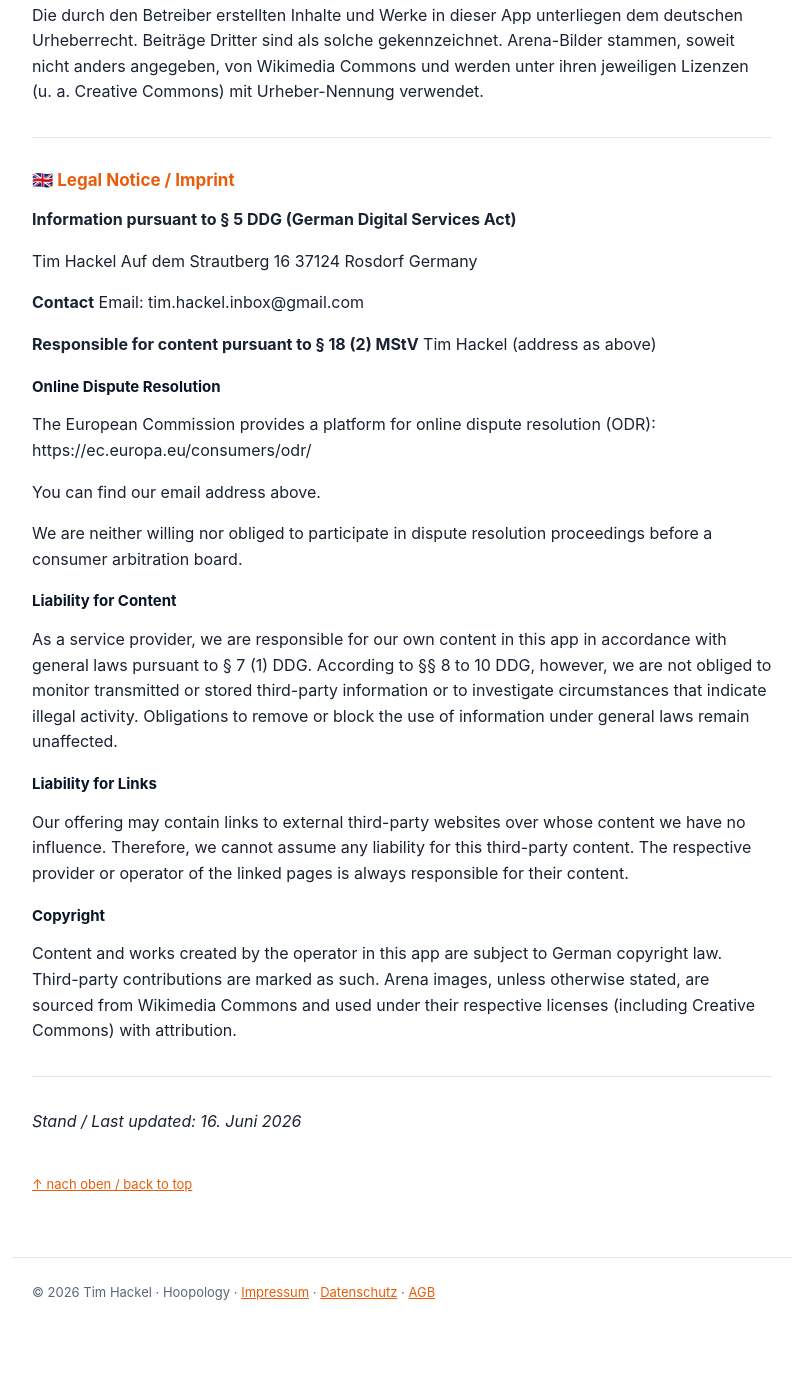
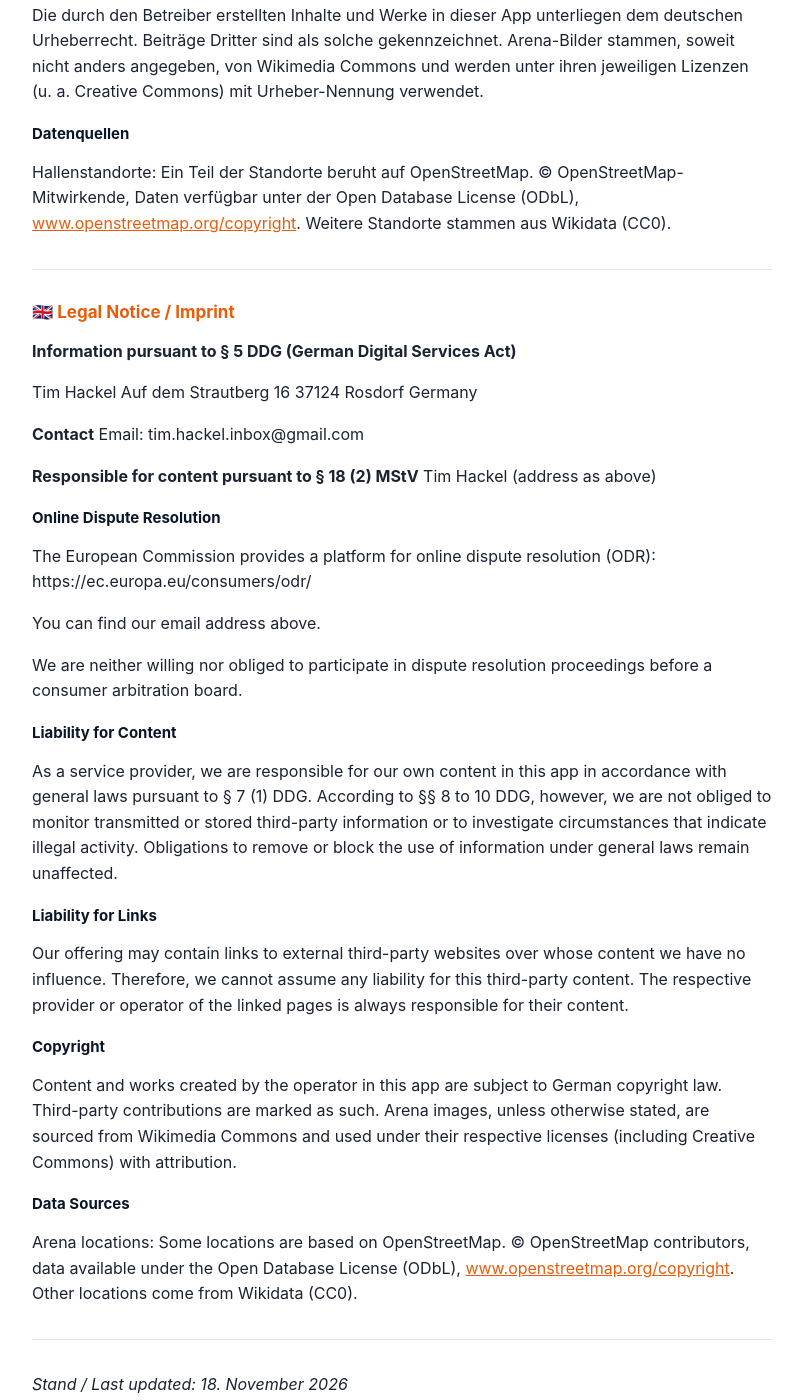
Before and after one commit to timhackelinbox-star/hoopology-legal, a plain HTML site: page imprint.html in a window 1280 px wide. Shown: the part 1039-2439 px from the top of the page, without its empty margins (238-1040 px from the left). Before the commit the page ends 2366 px from the top, so only its background shows below. Drawn offline with Linux system fonts and the light colour scheme.

Commit message:
docs: data sources in the imprint, Sentry entry in the privacy policy
Imprint (DE and EN): new section "Datenquellen" / "Data Sources" after
"Urheberrecht" / "Copyright": some arena locations are based on
OpenStreetMap (ODbL attribution with a link to
openstreetmap.org/copyright), the others come from Wikidata (CC0), as
the app shows them since build 18. The sentence on arena images stays.

Privacy policy, section 4, Sentry (DE and EN): a pseudonymous device
identifier besides the installation identifier; internal identifiers in
accessed addresses replaced by placeholders; no name or email address
and, in the current app version, no search terms or location data;
builds up to 17 may still send search terms, location data, internal
identifiers and the username shown in the block dialog, which Sentry
removes or replaces on receipt, before storage; no IP addresses stored;
error data deleted after 90 days at the latest. Section 6: Sentry at
most 90 days. Last updated: 18 November 2026 on both pages.

Co-Authored-By: Claude Opus 5.5 <noreply@anthropic.com>

```diff
--- a/imprint.html
+++ b/imprint.html
@@ -77,6 +77,8 @@ Tim Hackel (Anschrift wie oben)</p>
 <p>Unser Angebot enthält gegebenenfalls Links zu externen Websites Dritter, auf deren Inhalte wir keinen Einfluss haben. Deshalb können wir für diese fremden Inhalte auch keine Gewähr übernehmen. Für die Inhalte der verlinkten Seiten ist stets der jeweilige Anbieter oder Betreiber der Seiten verantwortlich.</p>
 <h3 id="urheberrecht">Urheberrecht</h3>
 <p>Die durch den Betreiber erstellten Inhalte und Werke in dieser App unterliegen dem deutschen Urheberrecht. Beiträge Dritter sind als solche gekennzeichnet. Arena-Bilder stammen, soweit nicht anders angegeben, von Wikimedia Commons und werden unter ihren jeweiligen Lizenzen (u. a. Creative Commons) mit Urheber-Nennung verwendet.</p>
+<h3 id="datenquellen">Datenquellen</h3>
+<p>Hallenstandorte: Ein Teil der Standorte beruht auf OpenStreetMap. © OpenStreetMap-Mitwirkende, Daten verfügbar unter der Open Database License (ODbL), <a href="https://www.openstreetmap.org/copyright">www.openstreetmap.org/copyright</a>. Weitere Standorte stammen aus Wikidata (CC0).</p>
 <hr />
 <h2 id="en" data-orig="legal-notice-imprint">🇬🇧 Legal Notice / Imprint</h2>
 <p><strong>Information pursuant to § 5 DDG (German Digital Services Act)</strong></p>
@@ -98,8 +100,10 @@ Tim Hackel (address as above)</p>
 <p>Our offering may contain links to external third-party websites over whose content we have no influence. Therefore, we cannot assume any liability for this third-party content. The respective provider or operator of the linked pages is always responsible for their content.</p>
 <h3 id="copyright">Copyright</h3>
 <p>Content and works created by the operator in this app are subject to German copyright law. Third-party contributions are marked as such. Arena images, unless otherwise stated, are sourced from Wikimedia Commons and used under their respective licenses (including Creative Commons) with attribution.</p>
+<h3 id="data-sources">Data Sources</h3>
+<p>Arena locations: Some locations are based on OpenStreetMap. © OpenStreetMap contributors, data available under the Open Database License (ODbL), <a href="https://www.openstreetmap.org/copyright">www.openstreetmap.org/copyright</a>. Other locations come from Wikidata (CC0).</p>
 <hr />
-<p><em>Stand / Last updated: 16. Juni 2026</em></p>
+<p><em>Stand / Last updated: 18. November 2026</em></p>
 <a class="toplink" href="#top">↑ nach oben / back to top</a>
 </main>
 <footer>© 2026 Tim Hackel · Hoopology · <a href="imprint.html">Impressum</a> · <a href="privacy.html">Datenschutz</a> · <a href="terms.html">AGB</a></footer>
```
Also changed, not shown: privacy.html (+5 -5 lines).
